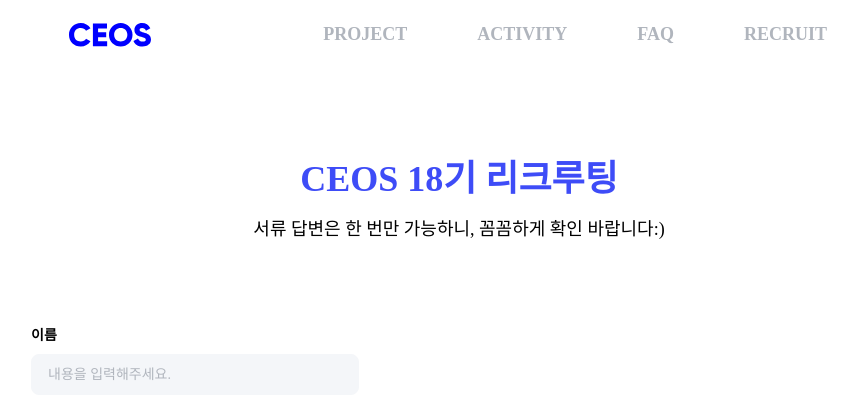
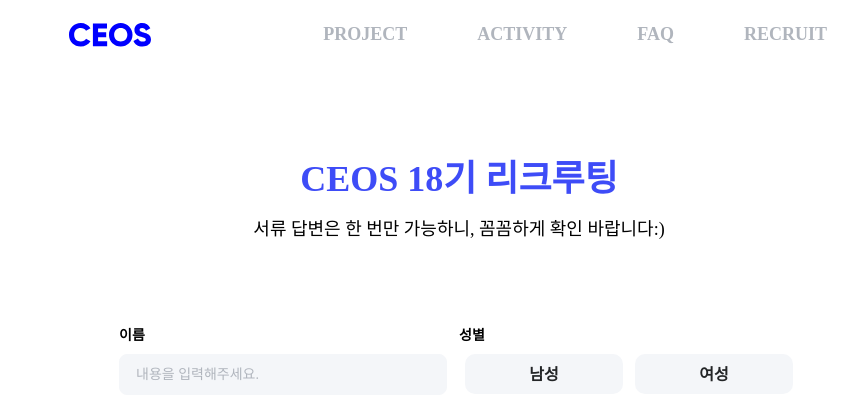
Before and after one commit to CEOS-Developers/CEOS-FE, a Next.js app in the folder apps/ceos/: page /recruit/apply in a window 1280 px wide. Shown: the top 420 px of the page, without its empty margins (181-1039 px from the left). Built offline with nearby package versions, Linux system fonts and the light colour scheme; a web font is replaced by a local one; what emotion-reset would draw is missing.

Commit message:
fix : desktop 여백 삭제

```diff
--- a/apps/ceos/src/components/Layout/index.tsx
+++ b/apps/ceos/src/components/Layout/index.tsx
@@ -14,7 +14,6 @@
 };
 
 const CustomFlex = styled(Flex)`
-  width: 856px;
   @media (max-width: 1023px) {
     width: 346px;
   }
--- a/apps/ceos/src/pages/recruit/apply/index.tsx
+++ b/apps/ceos/src/pages/recruit/apply/index.tsx
@@ -1,17 +1,41 @@
 import { Flex, TextField, Text } from '@ceos-fe/ui';
 import { Title } from '@ceos/components/Title';
+import { SelectButton } from '../../../../../../packages/ui/src/components/SelectButton/index';
+import { useForm } from 'react-hook-form';
 
 const Apply = () => {
+  const { register, watch } = useForm({
+    defaultValues: {
+      gender: '',
+    },
+  });
   return (
     <Flex direction="column">
       <Title
         title="CEOS 18기 리크루팅"
         explain={['서류 답변은 한 번만 가능하니,', '꼼꼼하게 확인 바랍니다:)']}
       ></Title>
-      <Flex direction="row" justify="space-between">
+      <Flex direction="row" justify="space-between" width={680}>
         <Flex direction="column" align="start" webGap={8}>
           <Text webTypo="Label3">이름</Text>
-          <TextField />
+          <TextField width={328} />
+        </Flex>
+        <Flex direction="column" align="start" webGap={8}>
+          <Text webTypo="Label3">성별</Text>
+          <Flex webGap={12}>
+            <SelectButton
+              variant="ceos"
+              value="남성"
+              webWidth={158}
+              {...register('gender')}
+            />
+            <SelectButton
+              variant="ceos"
+              value="여성"
+              webWidth={158}
+              {...register('gender')}
+            />
+          </Flex>
         </Flex>
       </Flex>
     </Flex>
```
